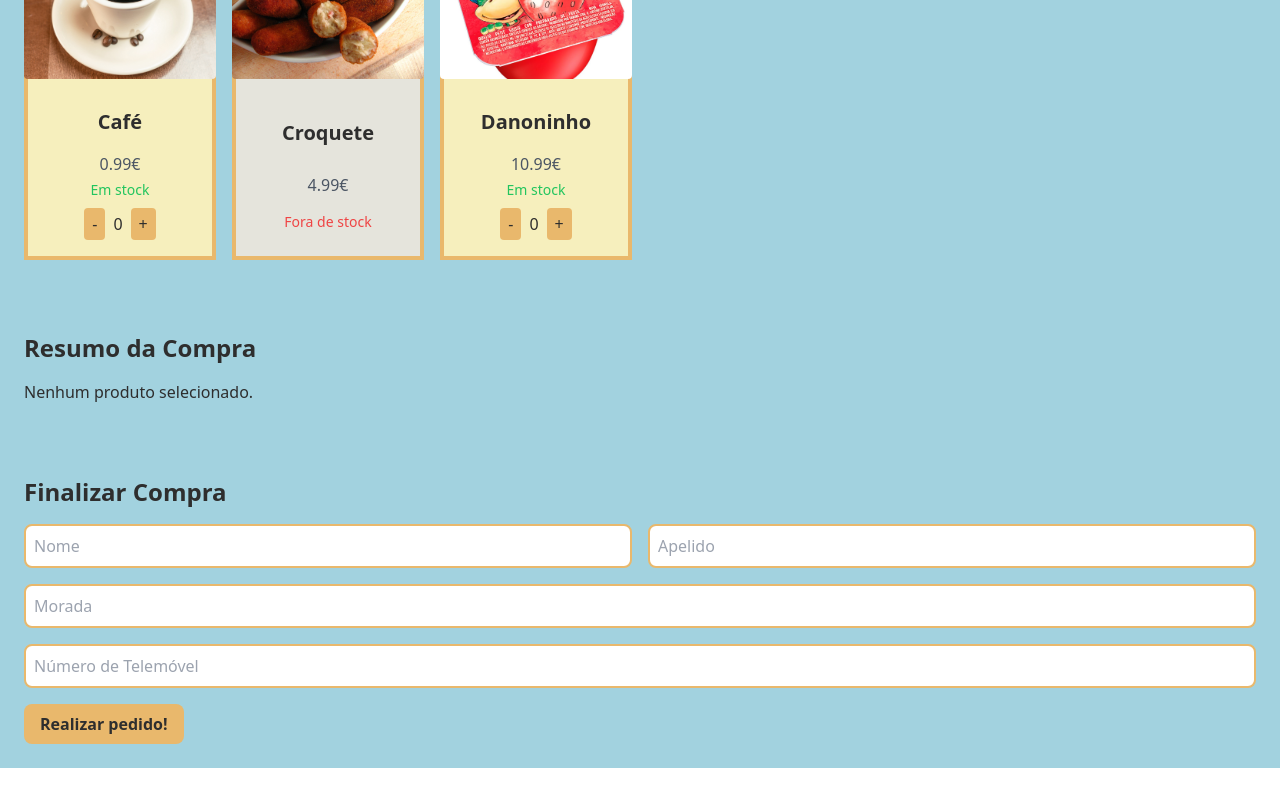
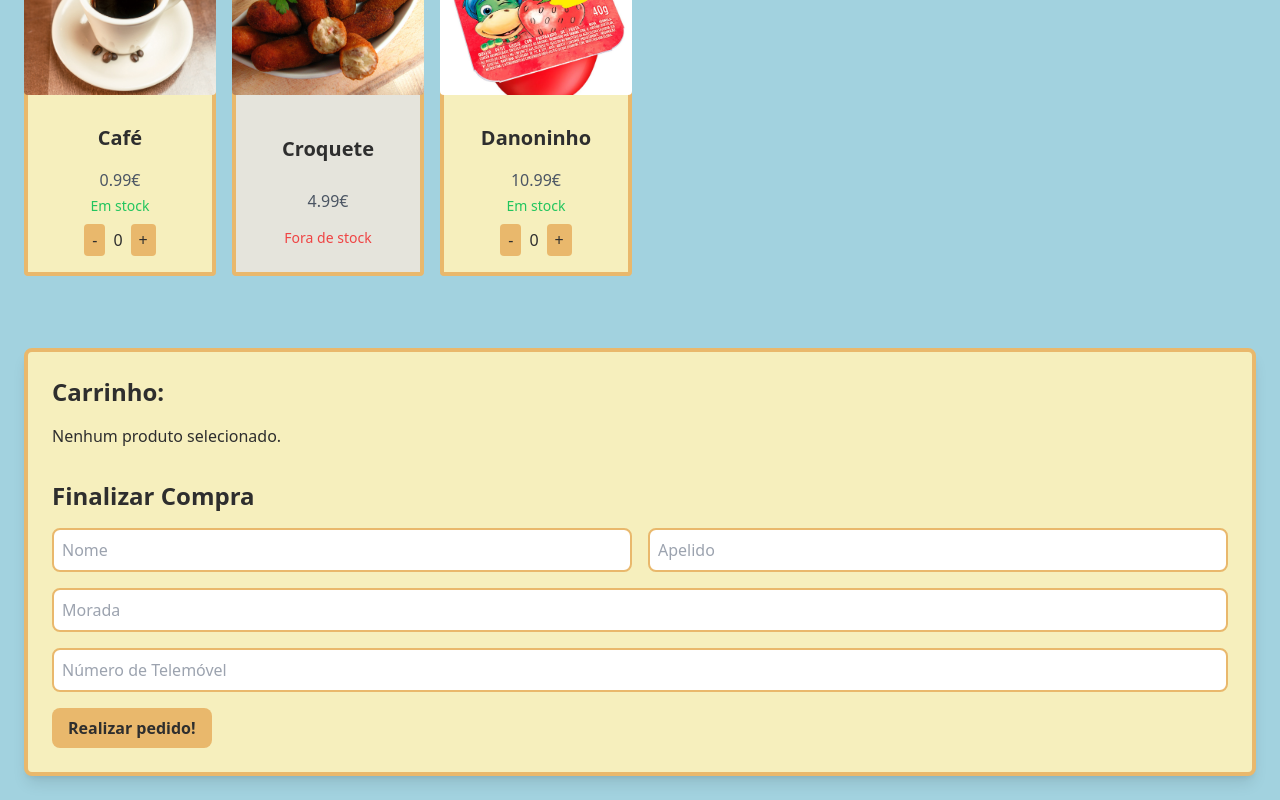
Before and after one commit to JoaoZPalma/livroslivres, a Vue app: page /loja in a window 1280 px wide. Shown: the part 292-1092 px from the top of the page. Before the commit the page ends 1060 px from the top, so only its background shows below. Built offline with nearby package versions, Linux system fonts and the light colour scheme.

Commit message:
Small adjustment Loja

```diff
--- a/src/views/Home.vue
+++ b/src/views/Home.vue
@@ -125,7 +125,8 @@
               <input type="text" name="nome" class="w-full p-2 border-2 border-[#E9B86C] rounded-lg" placeholder="Nome" required>
               <input type="text" name="apelido" class="w-full p-2 border-2 border-[#E9B86C] rounded-lg" placeholder="Apelido" required>
             </div>
-            <input type="email" name="email" class="w-full p-2 border-2 border-[#E9B86C] rounded-lg" placeholder="Endereço de Email" required>
+            <input type="email" name="email" class="w-full p-2 border-2 border-[#E9B86C] rounded-lg"
+              placeholder="Endereço de Email" pattern="^[a-zA-Z0-9._%+-]+@[a-zA-Z0-9.-]+\.[a-zA-Z]{2,}$"required>
 
             <div class="flex flex-col md:flex-row gap-y-2 md:gap-y-0 md:gap-x-2 items-center">
               <CustomButton type="submit">
--- a/src/views/Loja.vue
+++ b/src/views/Loja.vue
@@ -113,15 +113,15 @@
   <div>
     <!-- Seção de Produtos -->
     <div class="p-6">
-      <h1 class="text-center text-3xl font-bold mb-4">Produtos</h1>
+      <h1 class="text-center text-3xl font-bold mb-8">Produtos</h1>
       <div class="grid grid-cols-2 md:grid-cols-2 lg:grid-cols-6 gap-4">
         <div
           v-for="produto in produtos"
           :key="produto.id"
           class="product-card"
           :class="{
-            'bg-[#F6EFBD] border-4 border-[#E9B86C]': produto.estado === 1,
-            'bg-[#e5e4dc] border-4 border-[#E9B86C]': produto.estado === 0
+            'bg-[#F6EFBD] border-4 rounded border-[#E9B86C]': produto.estado === 1,
+            'bg-[#e5e4dc] border-4 rounded border-[#E9B86C]': produto.estado === 0
           }"
         >
           <router-link
@@ -172,9 +172,12 @@
       </div>
     </div>
 
-    <!-- Resumo da Compra -->
+    <!-- Card para Carrinho e Formulário -->
     <div class="p-6">
-      <h2 class="text-2xl font-bold mb-4">Resumo da Compra</h2>
+      <div class="bg-[#F6EFBD] border-4 border-[#E9B86C] rounded-lg shadow-lg p-6">
+        <!-- Carrinho -->
+        <div class="mb-8">
+          <h2 class="text-2xl font-bold mb-4">Carrinho:</h2>
           <div v-if="selectedProducts.some((p) => p.quantidade > 0)">
             <div v-for="product in selectedProducts" :key="product.id">
               <div v-if="product.quantidade > 0" class="flex justify-between items-center mb-2">
@@ -197,7 +200,7 @@
         </div>
 
         <!-- Formulário de Finalização da Compra -->
-    <div class="p-6">
+        <div>
           <h2 class="text-2xl font-bold mb-4">Finalizar Compra</h2>
           <form
             target="_blank"
@@ -244,10 +247,12 @@
             <!-- Número de Telemóvel -->
             <input
             v-model="mobileNumber"
-        type="tel"
+            type="text"
             name="telemovel"
             class="w-full p-2 border-2 border-[#E9B86C] rounded-lg"
             placeholder="Número de Telemóvel"
+            pattern="^(9\d{8}|2\d{8})$"
+            title="Telemovel do estilo XXXXXXXXX"
             required
           />
 
@@ -273,6 +278,8 @@
               Realizar pedido!
             </button>
           </form>
+        </div>
+      </div>
     </div>
   </div>
 </template>
```
Lines whose indentation alone changed are shown as unchanged.
